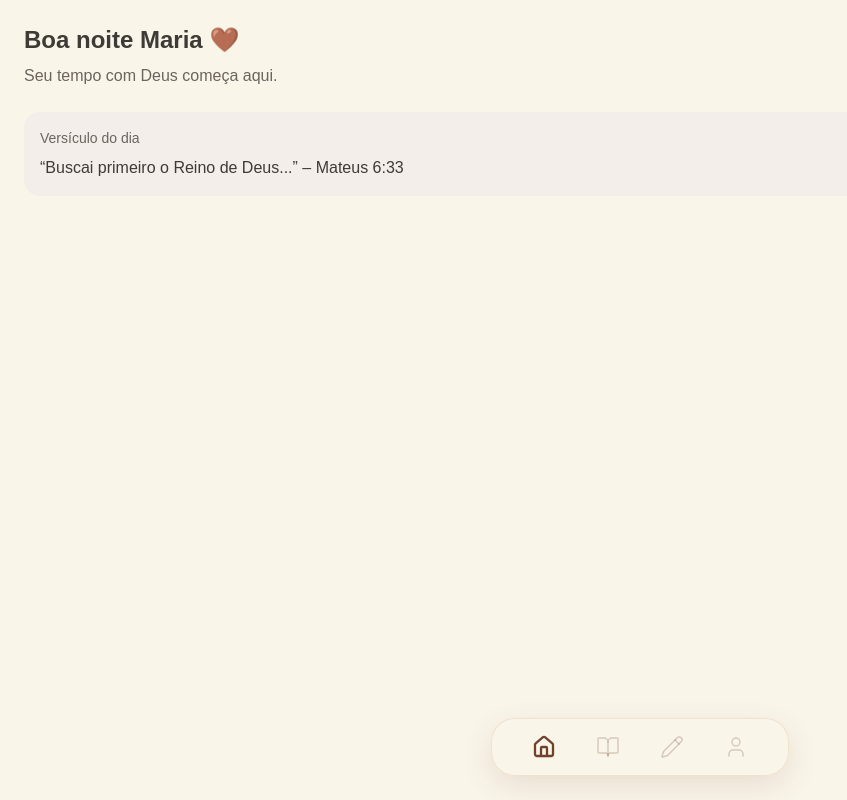
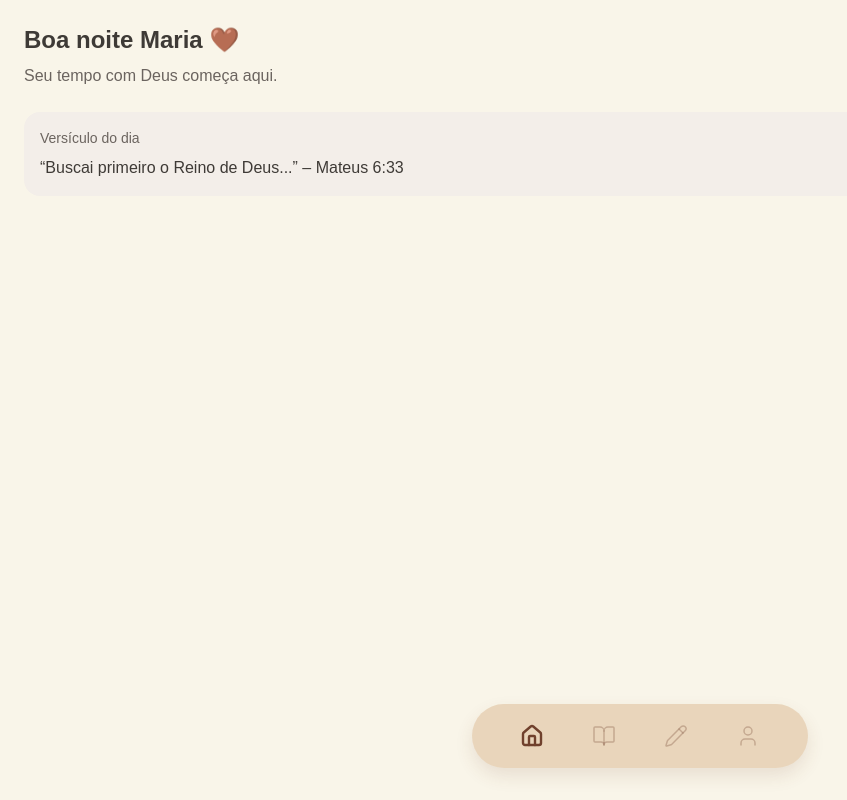
Before and after one commit to michelesannti/no-secreto, a Next.js app: page /hoje in a window 1280 px wide. Shown: the whole page, without its empty margins (0-847 px from the left). Built offline with nearby package versions, Linux system fonts and the light colour scheme.

Commit message:
nav editorial feminino premium

```diff
--- a/app/(app)/layout.tsx
+++ b/app/(app)/layout.tsx
@@ -27,11 +27,11 @@ export default function AppLayout({
       >
         <Icon
           size={24}
-          strokeWidth={active ? 2.3 : 1.5}
+          strokeWidth={active ? 2.4 : 1.5}
           className={
             active
               ? "text-[#70412d]"
-              : "text-[#70412d]/25"
+              : "text-[#70412d]/30"
           }
         />
       </Link>
@@ -42,19 +42,19 @@ export default function AppLayout({
     <div className="min-h-screen pb-32 bg-[#f9f5e9]">
       {children}
 
-      <div className="fixed bottom-6 left-0 right-0 flex justify-center">
-        <nav className="
-          bg-[#f9f5e9]/90
-          backdrop-blur-md
-          px-10
-          py-4
-          rounded-3xl
-          flex
-          gap-10
-          items-center
-          shadow-[0_10px_30px_rgba(112,65,45,0.12)]
-          border border-[#e9d5bb]/60
-        ">
+      <div className="fixed bottom-8 left-0 right-0 flex justify-center">
+        <nav
+          className="
+            bg-[#e9d5bb]
+            px-12
+            py-5
+            rounded-[32px]
+            flex
+            gap-12
+            items-center
+            shadow-[0_8px_18px_rgba(112,65,45,0.12)]
+          "
+        >
           <NavItem href="/hoje" Icon={Home} />
           <NavItem href="/secreto" Icon={BookOpen} />
           <NavItem href="/diario" Icon={Pencil} />
```
